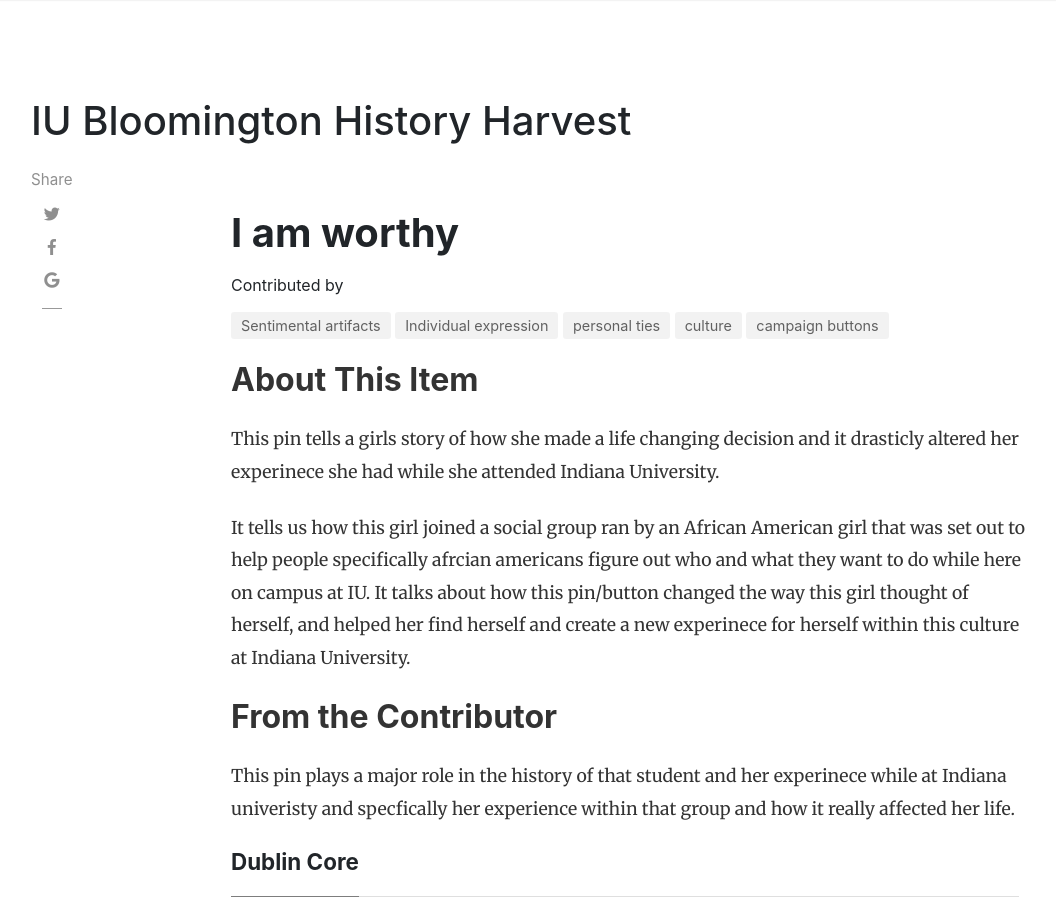
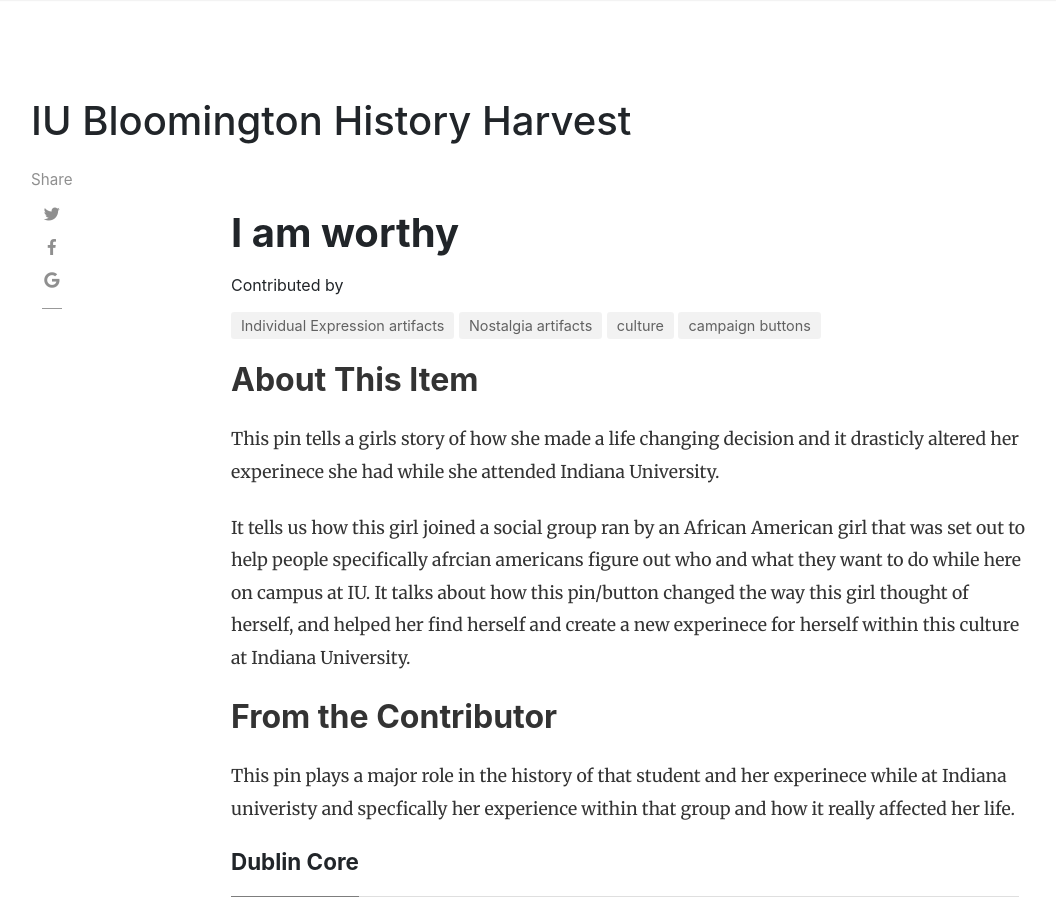
Before and after one commit to H301HistoryHarvest/H301HistoryHarvest, a Jekyll site: the page built from _items/2019-10-08-0002.md, in a window 1280 px wide and 900 px high. Shown: the whole window, without its empty margins (54-1110 px from the left). Built offline with Jekyll 4.4.1, drawn with Linux system fonts in a browser that asks for light colours; nearby versions of some CDN libraries; comment, search, counter and statistics services are not loaded.

Commit message:
Update 2019-10-08-0002.md

```diff
--- a/_items/2019-10-08-0002.md
+++ b/_items/2019-10-08-0002.md
@@ -10,8 +10,8 @@ itemsubject: Pin
 itemdate: ca. 2014
 itemtype: Physical Object
 shortdesc: Small navy blue pin, with red letters.
-categories: [ Sentimental]
-tags: [Individual expression, personal ties, culture, campaign buttons]
+categories: [ Nostalgia, Individual Expression]
+tags: [culture, campaign buttons]
 ---
 
 ## About This Item
```
